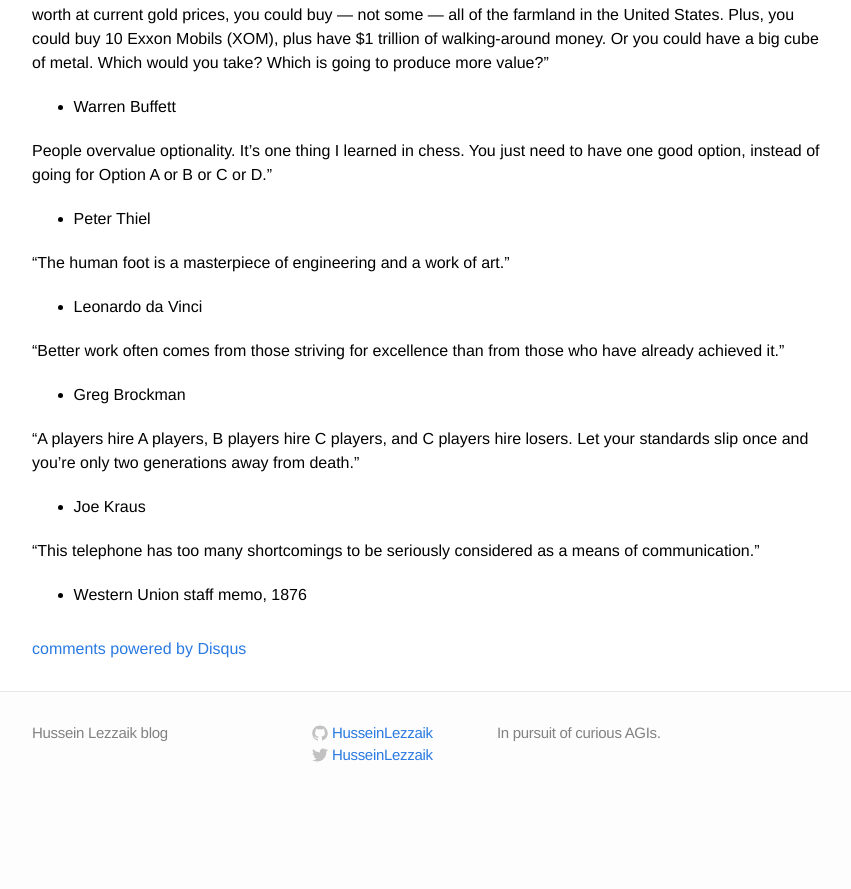
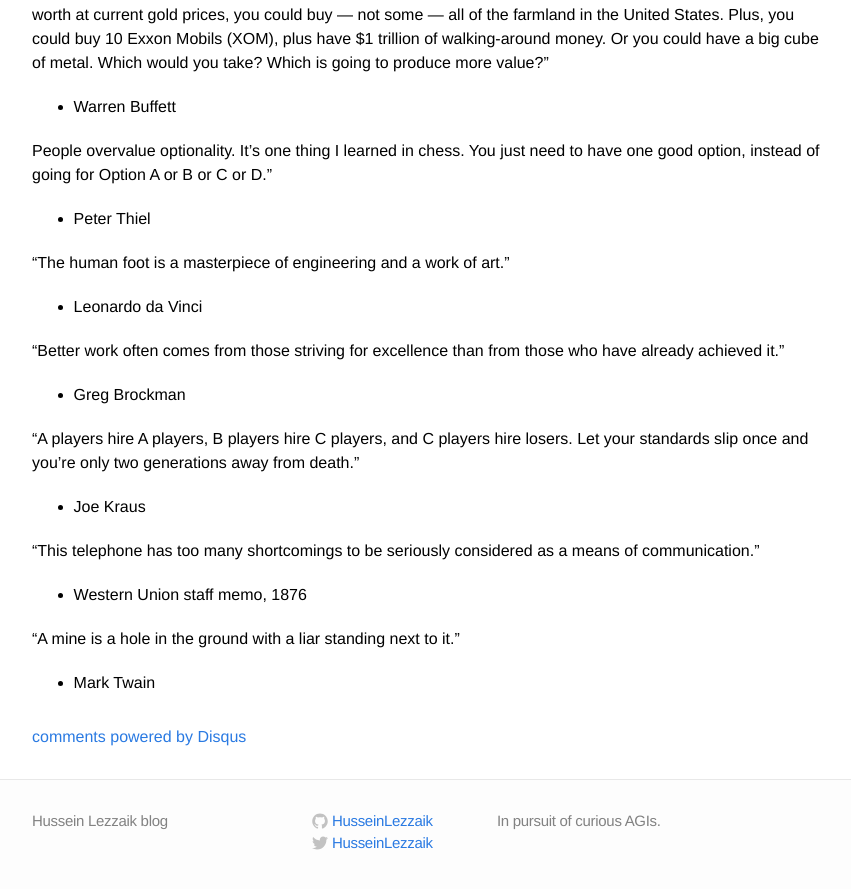
Before and after one commit to HusseinLezzaik/husseinlezzaik.github.io, a Jekyll site: the page built from _posts/2023-07-01-Quotes.md, in a window 1280 px wide and 900 px high, scrolled down 42190 px. Shown: the top 889 px of the window, without its empty margins (208-1059 px from the left). Built offline with Jekyll 4.4.1, drawn with Linux system fonts in a browser that asks for light colours; comment, search, counter and statistics services are not loaded; before the commit the page ends 43002 px from its top, so only the background shows below that.

Commit message:
Update 2023-07-01-Quotes.md

```diff
--- a/_posts/2023-07-01-Quotes.md
+++ b/_posts/2023-07-01-Quotes.md
@@ -1595,3 +1595,7 @@
 “This telephone has too many shortcomings to be seriously considered as a means of communication.”
 
 - Western Union staff memo, 1876
+
+"A mine is a hole in the ground with a liar standing next to it."
+
+- Mark Twain
```
